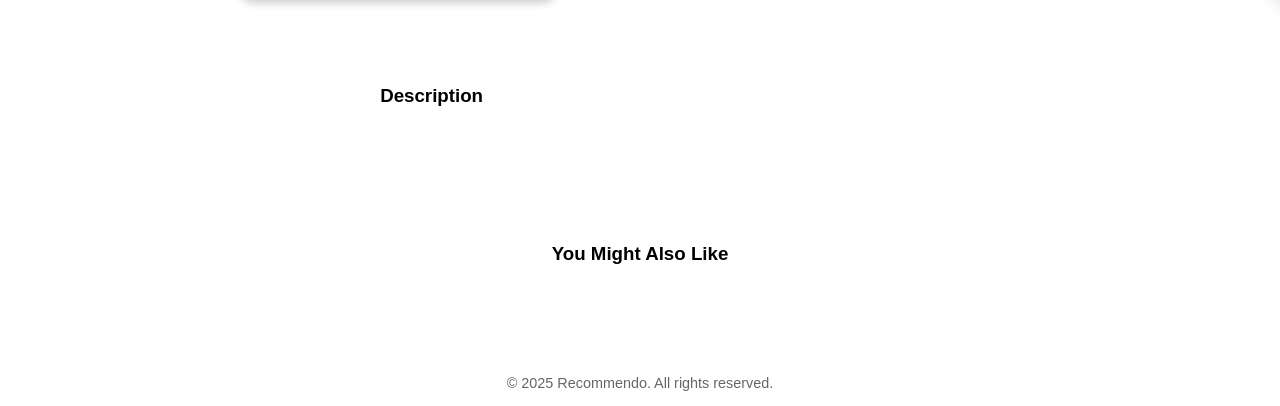
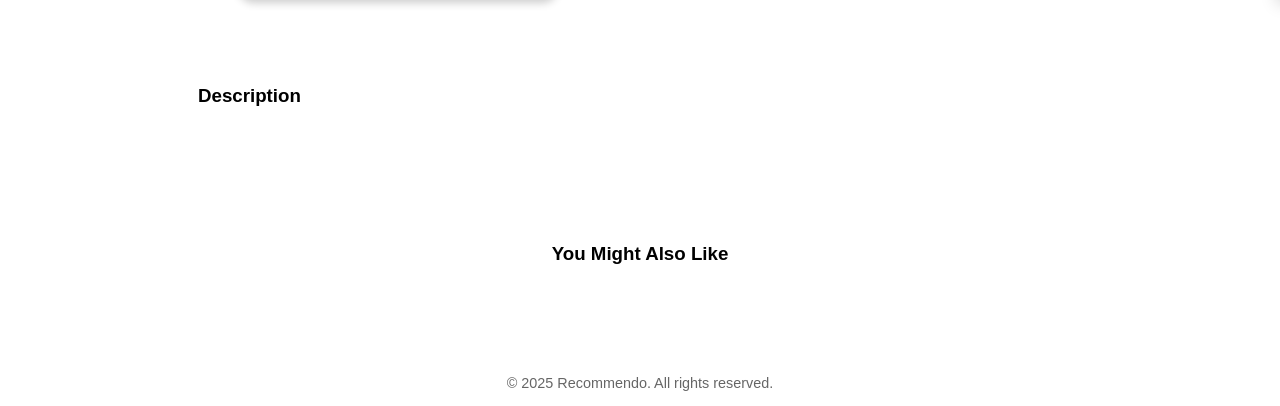
Before and after one commit to salina-nakarmi/Recommendo, a Flask app: template templates/info.html in a window 1280 px wide. Shown: the part 844-1250 px from the top of the page. Run offline with Flask 3, Linux system fonts and the light colour scheme; the template is opened without the code that fills it, so the values that code supplies are empty; parts of the project's set-up code (start-up, migrations or seed data) failed here and were passed over.

Commit message:
Updated frontend for about page

```diff
--- a/templates/info.html
+++ b/templates/info.html
@@ -29,12 +29,13 @@
 </div>
 
 <!-- Book Description -->
-<div class="section" style="max-width: 900px; margin: 2em auto; margin-right: 1.5em;">
-  <h3 style="font-weight: bold; margin-left: 3em;">Description</h3>
-  <p style="line-height: 1.6; color: #444; margin-left: 3.38em;">
+<div class="section" style="max-width: 900px; margin: 2em auto; padding-left: 3em; padding-right: 2em;">
+  <h3 style="font-weight: bold;">Description</h3>
+  <p style="line-height: 1.6; color: #444;">
     {{ books[0].get('Description', 'No description available.') }}
   </p>
 </div>
+
 
 <!-- Similar Books Section -->
 <div class="section booksection" style="padding: 2em;">
```
